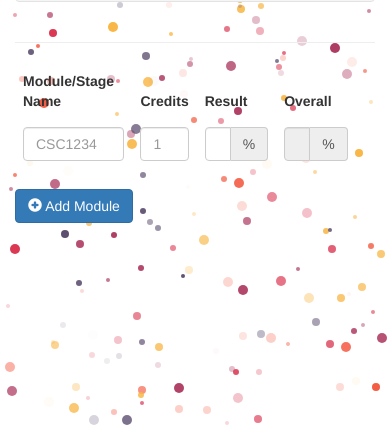
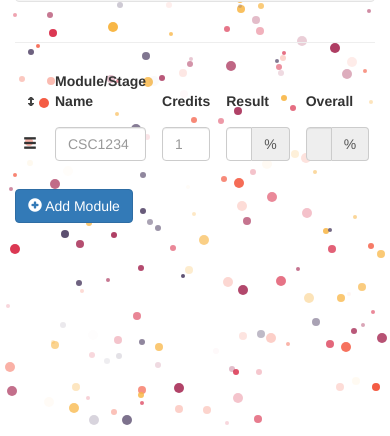
Before and after one commit to StudentsNCL/marks, a plain HTML site: page index.html in a window 390 px wide. Shown: the part 408-844 px from the top of the page. Drawn offline with nearby package versions, Linux system fonts and the light colour scheme.

Commit message:
Enable re-ordering of rows

```diff
--- a/index.html
+++ b/index.html
@@ -8,6 +8,7 @@
     <meta name="viewport" content="width=device-width, initial-scale=1">
 
     <link href="https://maxcdn.bootstrapcdn.com/bootstrap/3.3.2/css/bootstrap.min.css" rel="stylesheet">
+    <link rel="stylesheet" href="https://ajax.googleapis.com/ajax/libs/jqueryui/1.10.4/themes/smoothness/jquery-ui.css" />
     <style>
         h1 {
             margin-bottom: 30px;
@@ -86,7 +87,8 @@
                 <table class="table table-hover no-border" id="modules">
                     <thead>
                         <tr>
-                            <th class="col-xs-5">Module/Stage Name</th>
+                            <th class="col-xs-1"><span class="ui-icon ui-icon-arrowthick-2-n-s"></span></th>
+                            <th class="col-xs-4">Module/Stage Name</th>
                             <th class="col-xs-2">Credits</th>
                             <th class="col-xs-2">Result</th>
                             <th class="col-xs-2">Overall</th>
@@ -95,6 +97,7 @@
                     </thead>
                     <tbody>
                         <tr class="module">
+                            <td style="cursor:move;"><span class="glyphicon glyphicon-menu-hamburger" style="margin-top:8px;"></span></td>
                             <td><input type="text" class="form-control moduleName" placeholder="CSC1234"  /></td>
                             <td><input type="number" class="form-control creditsWorth" placeholder="10" step="10" min="0" max="100" /></td>
                             <td>
@@ -126,6 +129,7 @@
     </div> <!--/.container-->
 
     <script src="jquery-2.1.3.min.js" type="text/javascript"></script>
+    <script src="https://ajax.googleapis.com/ajax/libs/jqueryui/1.10.4/jquery-ui.min.js"></script>
     <script src="marks.js" type="text/javascript"></script>
     <script src="confetti.js" type="text/javascript"></script>
     <script src="https://maxcdn.bootstrapcdn.com/bootstrap/3.3.2/js/bootstrap.min.js"></script>
--- a/marks.js
+++ b/marks.js
@@ -65,6 +65,17 @@ $course.change(function() {
     var id = $(this).val();
     loadFromObject(courses[id - 1]);
 });
+
+// Allow the table to be re-ordered
+$("#modules").find('tbody').sortable({
+    items: "tr",
+    cursor: 'move',
+    opacity: 0.6,
+    update: function() {
+        saveData();
+    }
+});
+
 
 /**
  * Takes a course object and loads it into the view, adding rows for each module
```
